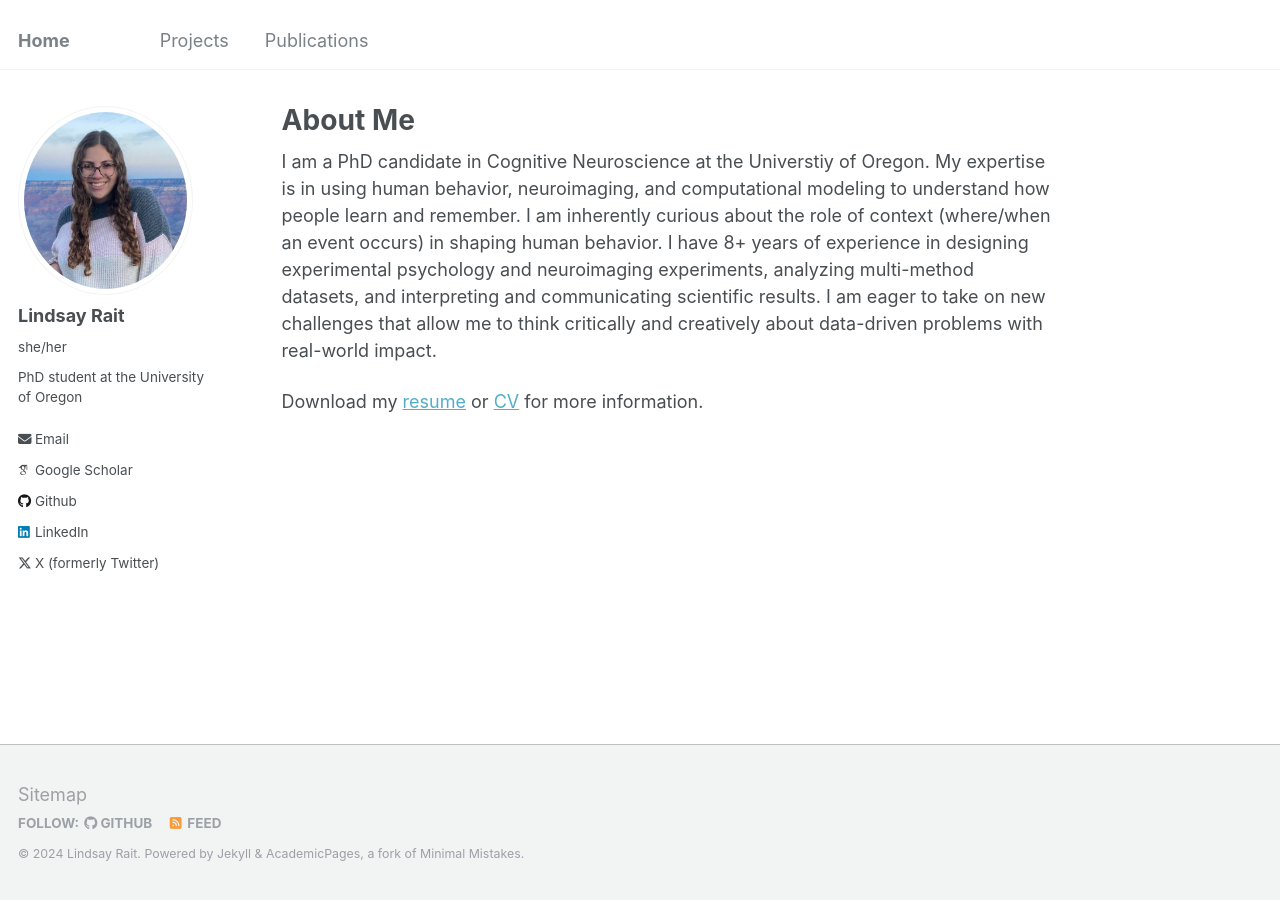
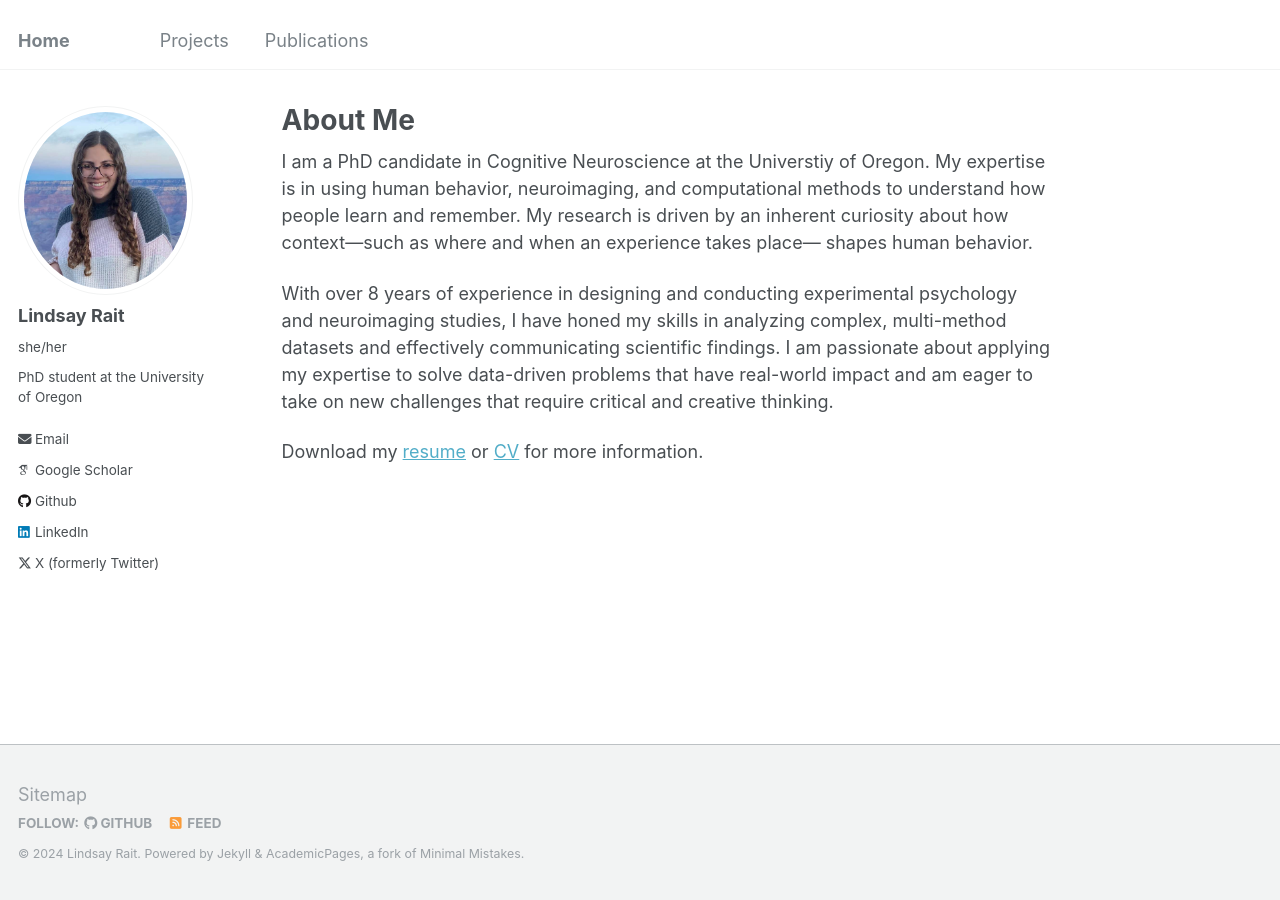
Before and after one commit to lindsay-rait/lindsay-rait.github.io, a Jekyll site: the page built from _pages/about.md, in a window 1280 px wide. Built offline with Jekyll 4.4.1, drawn with Linux system fonts in a browser that asks for light colours; some web fonts are replaced.

Commit message:
Update about.md

```diff
--- a/_pages/about.md
+++ b/_pages/about.md
@@ -18,7 +18,8 @@ redirect_from:
 </script>
 
 
-I am a PhD candidate in Cognitive Neuroscience at the Universtiy of Oregon. My expertise is in using human behavior, neuroimaging, and computational modeling to understand how people learn and remember. I am inherently curious about the role of context (where/when an event occurs) in shaping human behavior. I have 8+ years of experience in designing experimental psychology and neuroimaging experiments, analyzing multi-method datasets, and interpreting and communicating scientific results. I am eager to take on new challenges that allow me to think critically and creatively about data-driven problems with real-world impact.
+I am a PhD candidate in Cognitive Neuroscience at the Universtiy of Oregon. My expertise is in using human behavior, neuroimaging, and computational methods to understand how people learn and remember. My research is driven by an inherent curiosity about how context—such as where and when an experience takes place— shapes human behavior.
 
+With over 8 years of experience in designing and conducting experimental psychology and neuroimaging studies, I have honed my skills in analyzing complex, multi-method datasets and effectively communicating scientific findings. I am passionate about applying my expertise to solve data-driven problems that have real-world impact and am eager to take on new challenges that require critical and creative thinking.
 
 Download my [resume](http://lindsay-rait.github.io/files/rait_resume_41724.pdf) or [CV](http://lindsay-rait.github.io/files/Rait_CV_51424.pdf) for more information.
```
